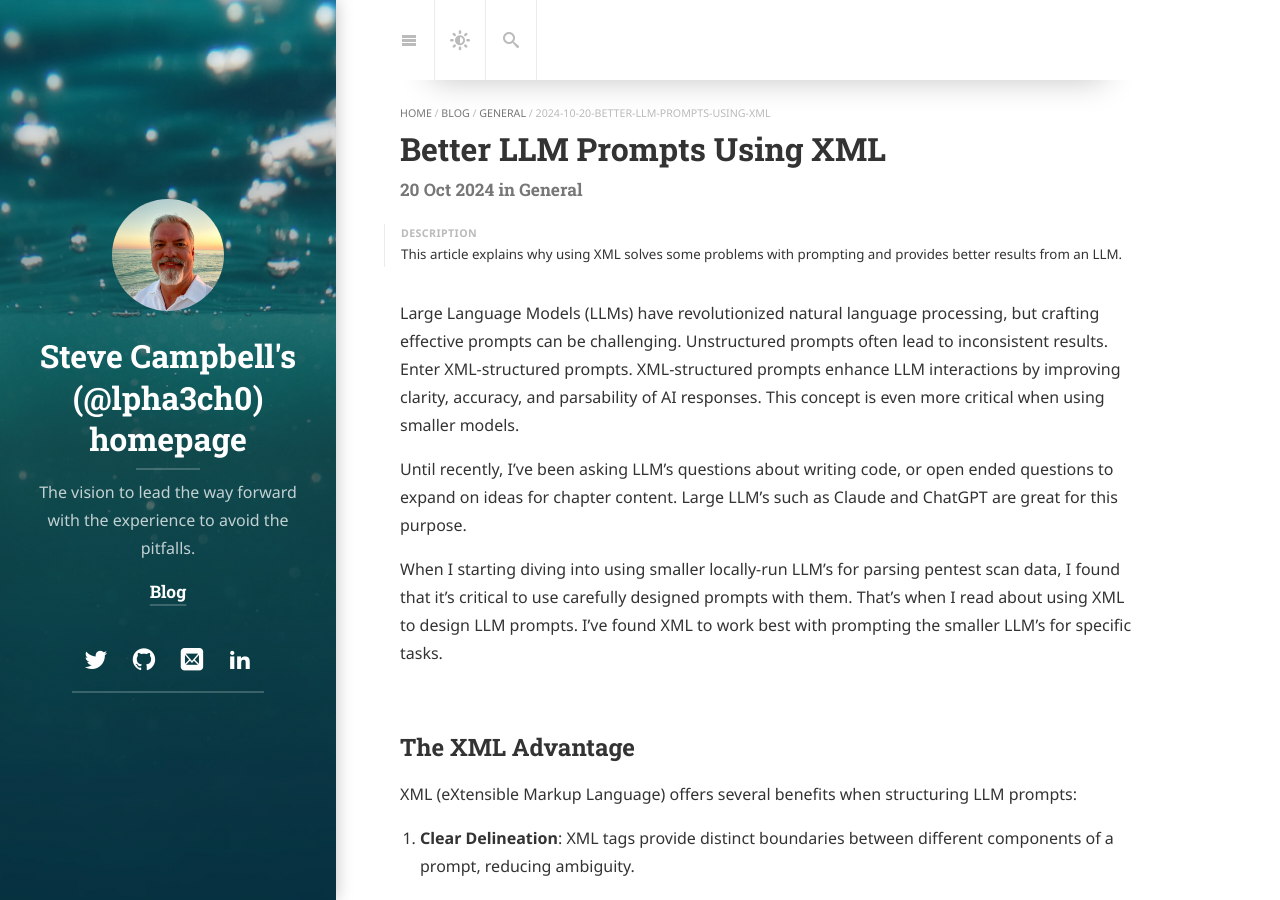
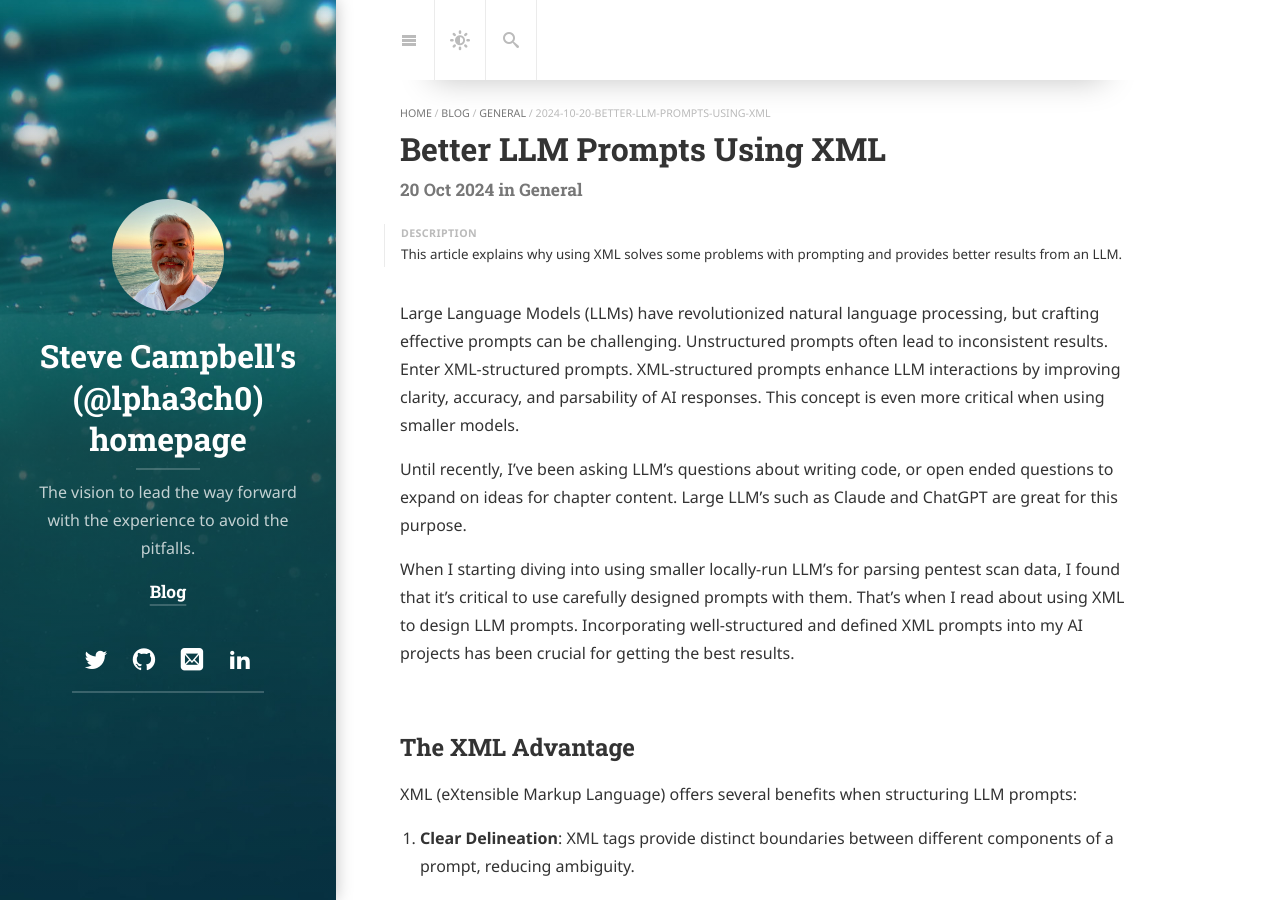
Before and after one commit to aecyberpro/aecyberpro.github.io, a Jekyll site: the page built from general/_posts/2024-10-20-Better-LLM-Prompts-Using-XML.md, in a window 1280 px wide and 900 px high. Built offline with Jekyll 4.4.1, drawn with Linux system fonts in a browser that asks for light colours; cached includes are drawn as plain includes; nearby versions of some CDN libraries; some web fonts are replaced; library files that are not in the unit come from our copies.

Commit message:
updated AI xml prompt post

```diff
--- a/general/_posts/2024-10-20-Better-LLM-Prompts-Using-XML.md
+++ b/general/_posts/2024-10-20-Better-LLM-Prompts-Using-XML.md
@@ -10,7 +10,7 @@ Large Language Models (LLMs) have revolutionized natural language processing, bu
 
 Until recently, I've been asking LLM's questions about writing code, or open ended questions to expand on ideas for chapter content. Large LLM's such as Claude and ChatGPT are great for this purpose.
 
-When I starting diving into using smaller locally-run LLM's for parsing pentest scan data, I found that it's critical to use carefully designed prompts with them. That's when I read about using XML to design LLM prompts. I've found XML to work best with prompting the smaller LLM's for specific tasks.
+When I starting diving into using smaller locally-run LLM's for parsing pentest scan data, I found that it's critical to use carefully designed prompts with them. That's when I read about using XML to design LLM prompts. Incorporating well-structured and defined XML prompts into my AI projects has been crucial for getting the best results.
 
 ## The XML Advantage
 
```
